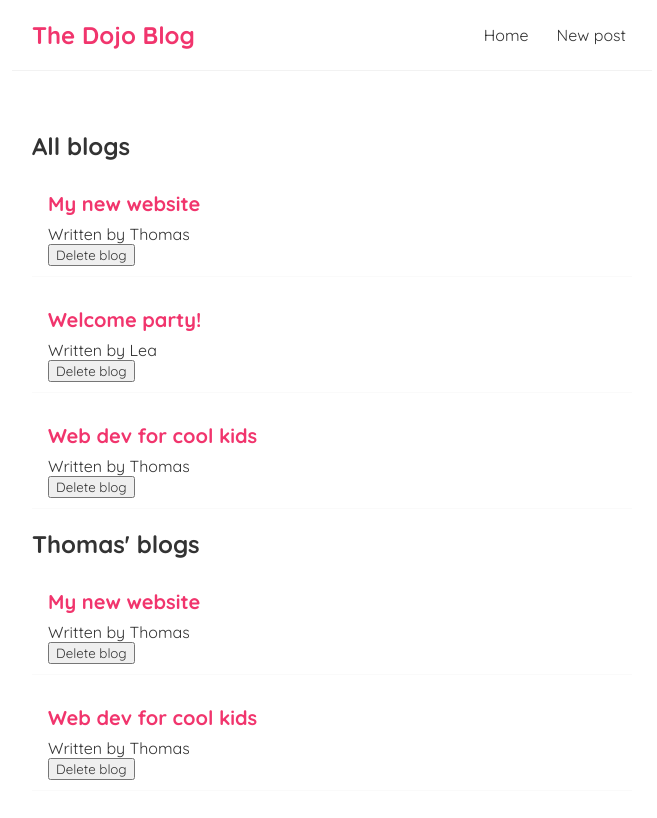
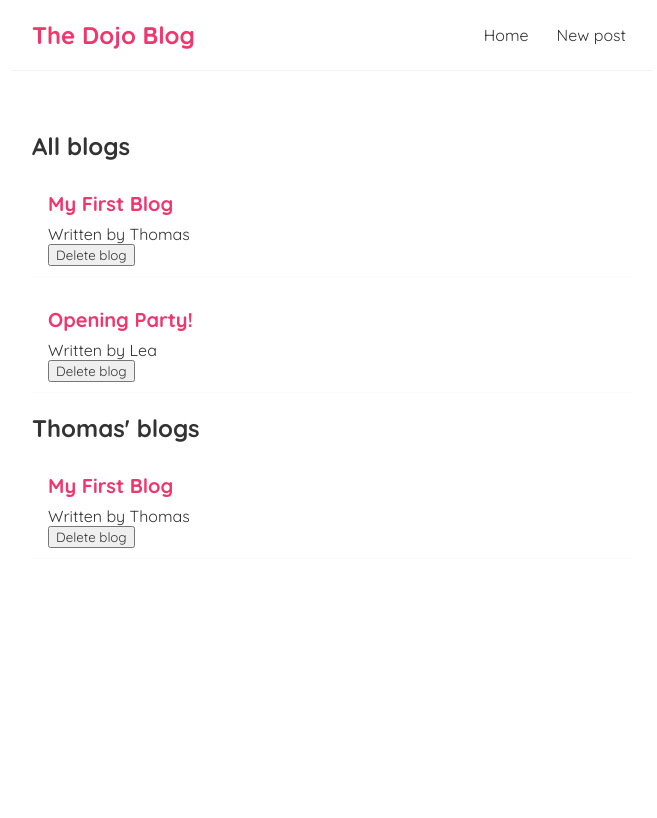
Before and after one commit to TinThomas/Dojo-blog, a React (Create React App) app: page / in a window 1280 px wide. Shown: the top 818 px of the page, without its empty margins (308-965 px from the left). Built offline with nearby package versions, Linux system fonts and the light colour scheme; data requests are answered from the project's data file.

Commit message:
Now fetching data from json db

```diff
--- a/src/Home.js
+++ b/src/Home.js
@@ -2,11 +2,7 @@
 import BlogList from "./BlogList";
 
 const Home = () => {
-  const [blogs, setBlogs] = useState([
-    {title: "My new website", body: "lorem ipsum", author: "Thomas", id: 1},
-    {title: "Welcome party!", body: "lorem ipsum", author: "Lea", id: 2},
-    {title: "Web dev for cool kids", body: "lorem ipsum", author: "Thomas", id: 3},
-  ]);
+  const [blogs, setBlogs] = useState(null);
 
   const handleDelete = (id) => {
     const newBlogs = blogs.filter(blog =>blog.id !== id)
@@ -14,13 +10,18 @@
   }
 
   useEffect(() => {
-    console.log("Use effect ran");
+    fetch("http://localhost:8000/blogs").then(res => {
+      return res.json();
+    }).then((data) =>{
+      console.log(data);
+      setBlogs(data);
+    })
   }, []);
 
   return (
     <div className="home">
-      <BlogList blogs={blogs} title="All blogs" handleDelete={handleDelete}/>
-      <BlogList blogs={blogs.filter((blog) => blog.author === "Thomas")} title="Thomas' blogs" handleDelete={handleDelete}/>
+      {blogs && <BlogList blogs={blogs} title="All blogs" handleDelete={handleDelete}/>}
+      {blogs && <BlogList blogs={blogs.filter((blog) => blog.author === "Thomas")} title="Thomas' blogs" handleDelete={handleDelete}/>}
     </div>
   );
 }
```
